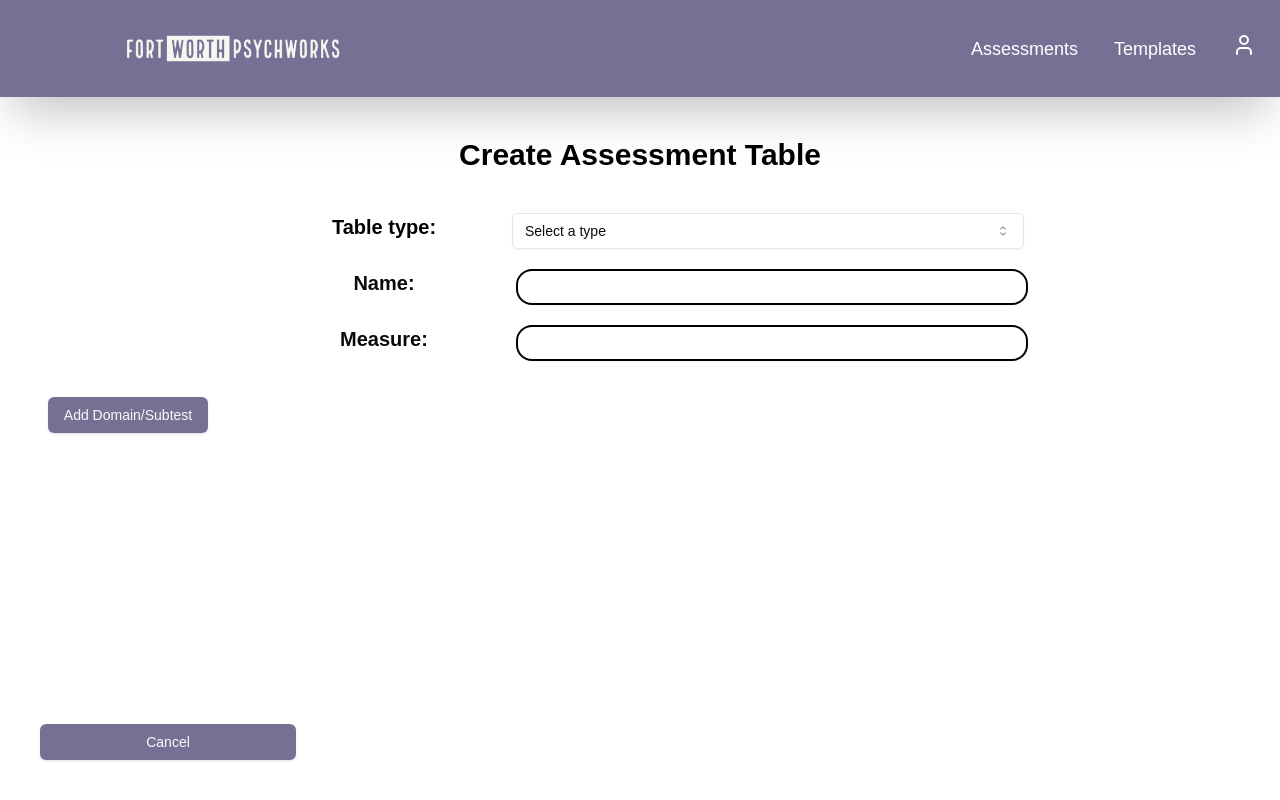
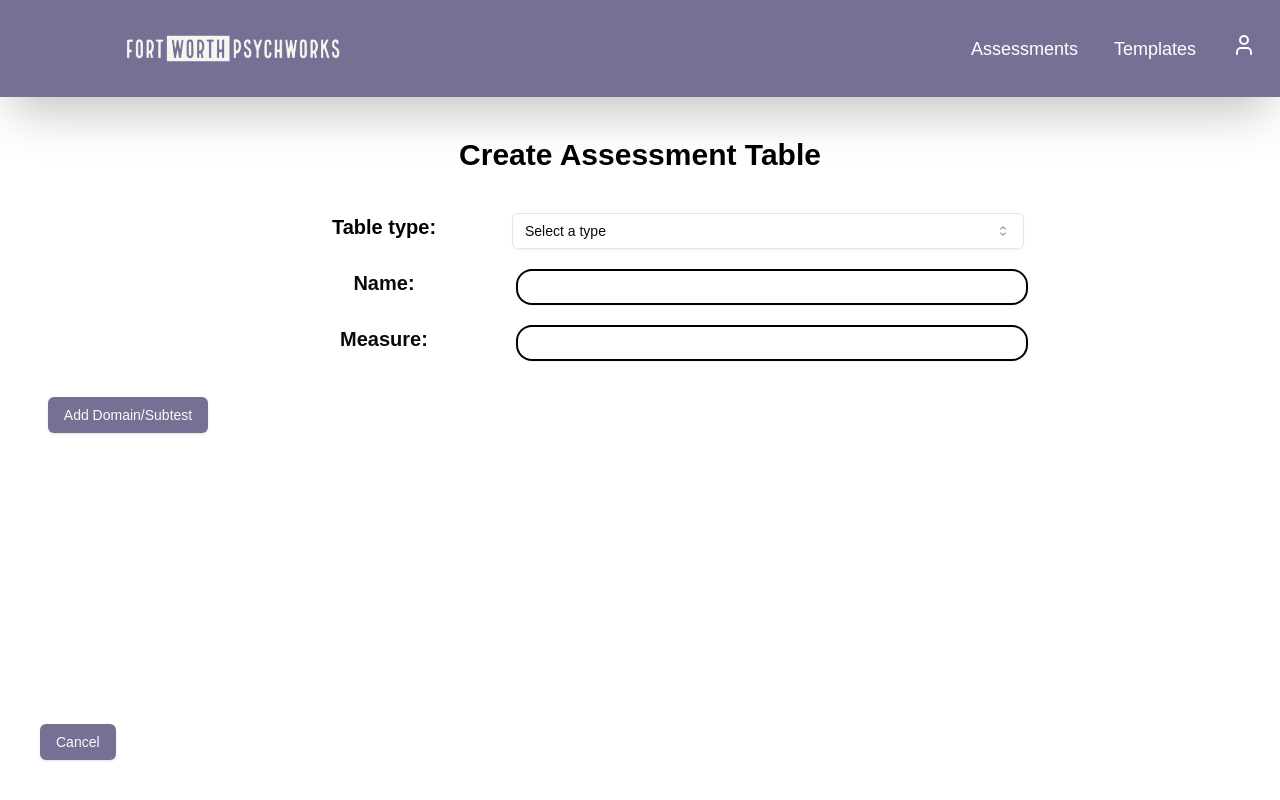
Before and after one commit to Psych-Works/PsychWorks, a Next.js app in the folder psycworks/: page /assessments/new in a window 1280 px wide. Built offline with nearby package versions, Linux system fonts and the light colour scheme.

Commit message:
Feat: Added assessment creation and cancle button navigation links

```diff
--- a/psycworks/app/(main)/assessments/new/page.tsx
+++ b/psycworks/app/(main)/assessments/new/page.tsx
@@ -1,9 +1,10 @@
 "use client";
 import { useState } from "react";
 import { CreationForm } from "@/components/assessments/creation-form";
-import {Button} from "@/components/ui/button";
+import { Button } from "@/components/ui/button";
 import CreateAssessmentHeader from "@/components/assessments/create-assessment-header";
 import CreateAssessmentField from "@/components/assessments/create-assessment-field";
+import Link from "next/link";
 
 export default function NewAssessmentPage() {
   const [isOpen, setIsOpen] = useState(true);
@@ -12,17 +13,18 @@ export default function NewAssessmentPage() {
     <div>
       <div className="space-y-20">
         <div className="flex-col items-center justify-items-center">
-              <CreateAssessmentHeader/>
-              <CreateAssessmentField name='Name'/>
-              <CreateAssessmentField name='Measure'/>
+          <CreateAssessmentHeader />
+          <CreateAssessmentField name='Name' />
+          <CreateAssessmentField name='Measure' />
           <div className='grid grid-cols-5 w-full'>
             <CreationForm isOpen={isOpen} onOpenChange={setIsOpen} />
           </div>
           <div className='grid grid-cols-5 w-full fixed bottom-10 left-10'>
+            <Link href="/assessments">
               <Button className='col-start-1 col-span-1'>Cancel</Button>
+            </Link>
           </div>
         </div>
-
       </div>
     </div>
   );
--- a/psycworks/app/(main)/assessments/page.tsx
+++ b/psycworks/app/(main)/assessments/page.tsx
@@ -2,6 +2,7 @@ import React from "react";
 import { Button } from "@/components/ui/button";
 import { SearchBar } from "@/components/searchbar/search-bar";
 import { AssessmentsTable } from "@/components/assessments/assessments-table";
+import Link from "next/link";
 
 export default function AssessmentsPage() {
   return (
@@ -13,7 +14,9 @@ export default function AssessmentsPage() {
             Create templates to use tables that you can reuse on Templates
           </p>
         </div>
-        <Button className="w-40 h-12">Create</Button>
+        <Link href="/assessments/new">
+          <Button className="w-40 h-12">Create</Button>
+        </Link>
       </div>
 
       <div className="w-full">
```
Lines whose indentation alone changed are shown as unchanged.
